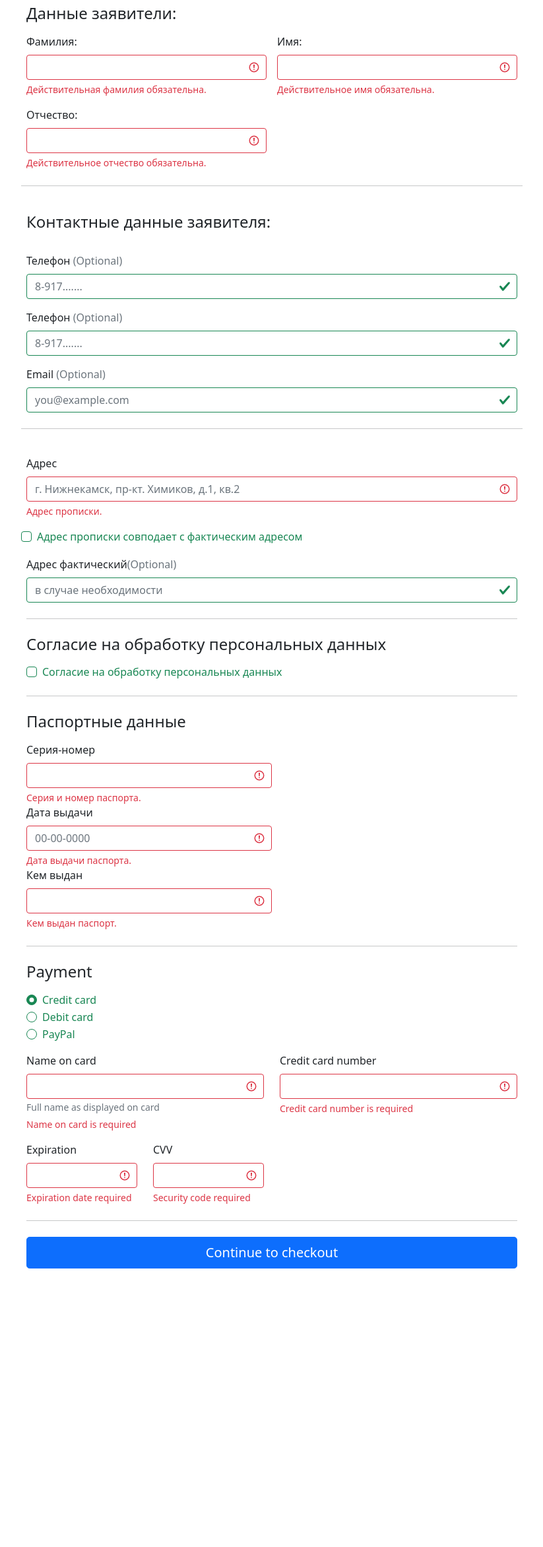
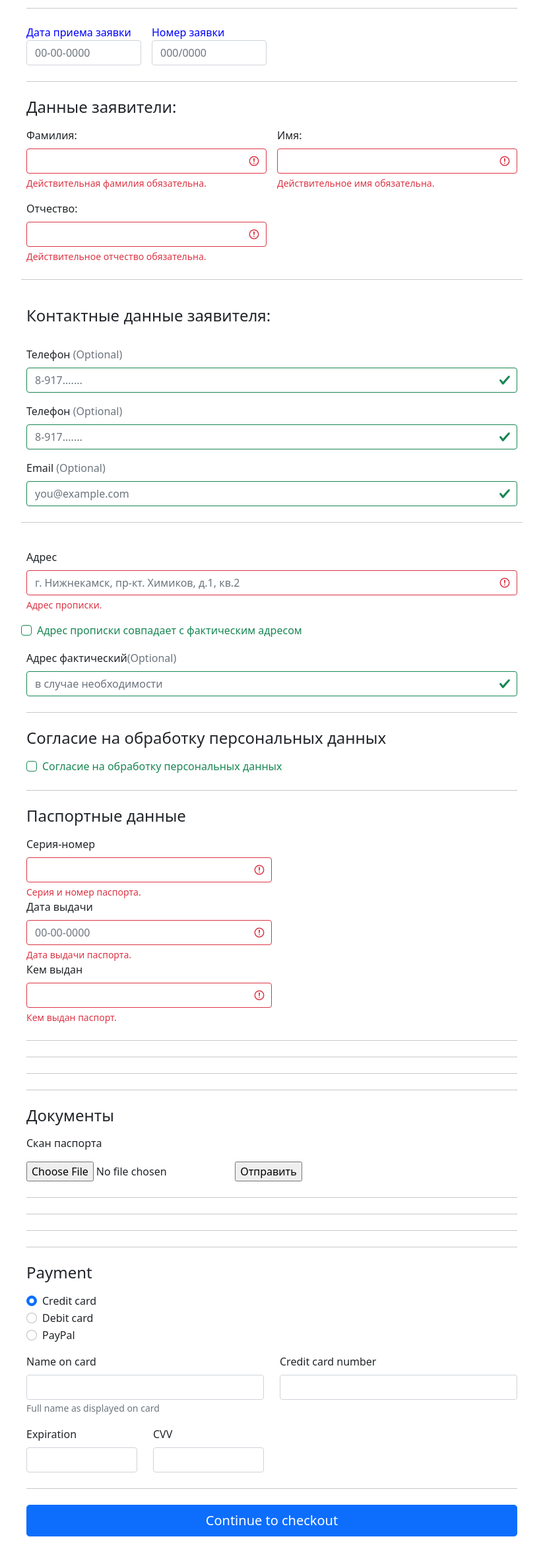
Before and after one commit to dazimir/CRM_2, a Django app: page /receptionFL in a window 1280 px wide. Shown: the part 122-2466 px from the top of the page at 66% size, without its empty margins (42-865 px from the left). Before the commit the page ends 2044 px from the top, so only its background shows below. Run offline with Django 4.2, Linux system fonts and the light colour scheme; some libraries are stand-ins or nearby versions.

Commit message:
Поправил в офисе

```diff
--- a/apps/core/templates/core/receptionFL.html
+++ b/apps/core/templates/core/receptionFL.html
@@ -2,9 +2,37 @@
 
 
 {% block content %}
-    <h1>Страница приема заявок ФИЗИЧЕСКИХ ЛИЦ</h1>
+    <h2>Страница приема заявок ФИЗИЧЕСКИХ ЛИЦ</h2>
+
 
 <div class="col-md-7 col-lg-8">
+
+  <hr class="my-4">
+        <div class="row g-3">
+            <div class="col-sm-3">
+              <font color="blue">
+              <label for="ddate" class="form-fields-group-label">Дата приема заявки</label></font>
+              <input type="text" class="form-control" id="ddate" placeholder="00-00-0000" value="" required="">
+              <div class="invalid-feedback">
+                Дата приема заявки.
+              </div>
+            </div>
+
+            <div class="col-sm-3">
+              <font color="blue">
+              <label for="dnomer" class="form-fields-group-label">Номер заявки</label></font>
+              <input type="text" class="form-control" id="dnomer" placeholder="000/0000" value="" required="">
+              <div class="invalid-feedback">
+                Номер заявки.
+              </div>
+              </div>
+        </div>
+
+
+
+  <hr class="my-4">
+
+
         <h4 class="mb-3">Данные заявители:</h4>
         <form class="needs-validation was-validated" novalidate="">
           <div class="row g-3">
@@ -73,7 +101,7 @@
 
           <div class="form-check">
             <input type="checkbox" class="form-check-input" id="same-address">
-            <label class="form-check-label" for="same-address">Адрес прописки совподает с фактическим адресом</label>
+            <label class="form-check-label" for="address2">Адрес прописки совпадает с фактическим адресом</label>
           </div>
 
             <div class="col-12">
@@ -97,7 +125,7 @@
           <h4 class="mb-3">Паспортные данные</h4>
 
             <div class="col-sm-6">
-              <label for="pasport" class="form-label">Серия-номер</label>
+              <label for="snumber" class="form-label">Серия-номер</label>
               <input type="text" class="form-control" id="snumber" placeholder="" value="" required="">
               <div class="invalid-feedback">
                 Серия и номер паспорта.
@@ -105,7 +133,7 @@
             </div>
 
             <div class="col-sm-6">
-              <label for="pasport" class="form-label">Дата выдачи</label>
+              <label for="dpasport" class="form-label">Дата выдачи</label>
               <input type="text" class="form-control" id="dpasport" placeholder="00-00-0000" value="" required="">
               <div class="invalid-feedback">
                 Дата выдачи паспорта.
@@ -113,7 +141,7 @@
             </div>
 
             <div class="col-sm-6">
-              <label for="pasport" class="form-label">Кем выдан</label>
+              <label for="provided" class="form-label">Кем выдан</label>
               <input type="text" class="form-control" id="provided" placeholder="" value="" required="">
               <div class="invalid-feedback">
                 Кем выдан паспорт.
@@ -121,6 +149,36 @@
             </div>
 
   <hr class="my-4">
+  <hr class="my-4">
+  <hr class="my-4">
+  <hr class="my-4">
+
+          <h4 class="mb-3">Документы</h4>
+
+            <form enctype="multipart/form-data" method="post">
+   <p>Скан паспорта</p>
+   <p><input type="file" name="photo" accept="jpeg/png/pdf">
+   <input type="submit" value="Отправить"></p>
+  </form>
+
+            <!--<button type="button" class="btn btn-outline-secondary">Secondary</button><br>-->
+            <!--<button type="button" class="btn btn-outline-secondary">Secondary</button><br>-->
+            <!--<button type="button" class="btn btn-outline-secondary">Secondary</button><br>-->
+            <!--<button type="button" class="btn btn-outline-secondary">Secondary</button><br>-->
+            <!--<button type="button" class="btn btn-outline-secondary">Secondary</button><br>-->
+            <!--<button type="button" class="btn btn-outline-secondary">Secondary</button><br>-->
+            <!--<button type="button" class="btn btn-outline-secondary">Secondary</button><br>-->
+
+          <div class="my-3">
+
+  <hr class="my-4">
+  <hr class="my-4">
+  <hr class="my-4">
+  <hr class="my-4">
+
+
+
+
 
 
 
```
